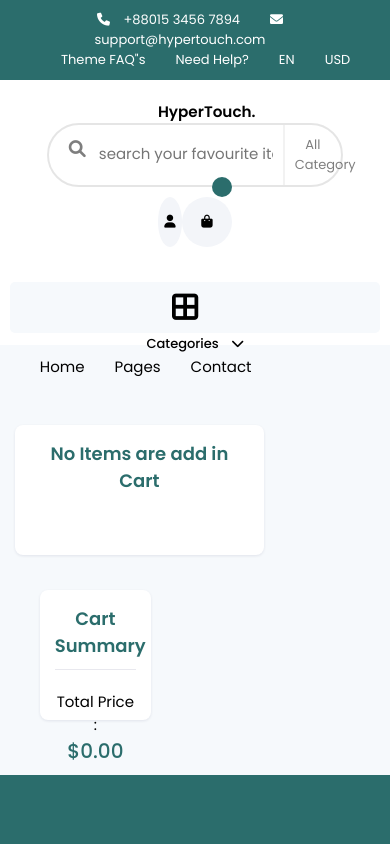
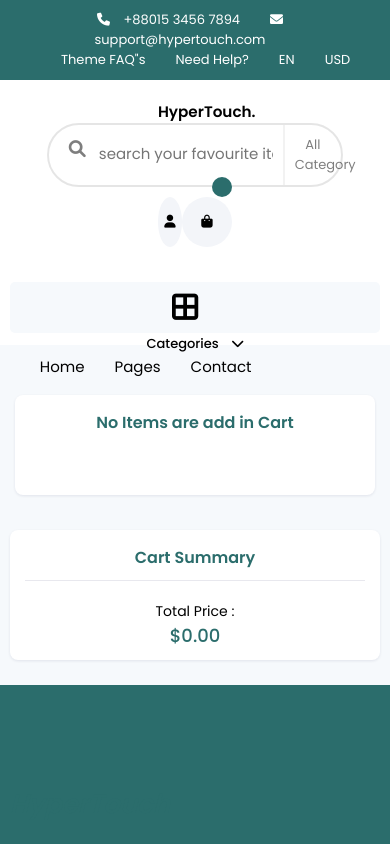
Before and after one commit to arifurrahmansajid/HyperTouch, a React (Create React App) app: page /cart in a window 390 px wide. Shown: the top 844 px of the page. Built offline with nearby package versions, Linux system fonts and the light colour scheme.

Commit message:
Update style.css

```diff
--- a/src/common/Cart/style.css
+++ b/src/common/Cart/style.css
@@ -14,68 +14,87 @@
   margin-left: 30px;
   height: 130px;
 }
+
 .cart-list {
   background: white;
   margin-top: 30px;
+  border-radius: 8px;
+  box-shadow: rgba(3, 0, 71, 0.09) 0px 1px 3px;
+  padding: 15px;
 }
+
 .cart-items .img {
   width: 150px;
   height: 150px;
 }
+
 .cart-items img {
   width: 100%;
   height: 100%;
   object-fit: contain;
 }
+
 .cart-items .cart-details h3 {
   font-size: 20px;
   font-weight: 500;
   margin-top: 20px;
 }
+
 .cart-items .cart-details h4 {
   font-size: 15px;
   font-weight: 400;
   margin-top: 50px;
   color: grey;
 }
+
 .cart-items h4 span {
   color: #2B6D6C;
   margin-left: 20px;
   font-weight: 500;
 }
+
 .removeCart {
   background: none;
   font-size: 25px;
   text-align: right;
   margin-right: 10px;
+  cursor: pointer;
 }
+
 .cartControl {
   margin-top: 50px;
 }
+
 .cartControl button {
   width: 40px;
   height: 40px;
   margin: 10px;
   border-radius: 5px;
   font-size: 20px;
+  cursor: pointer;
 }
+
 .incCart {
   background: none;
   border: 1px solid rgb(3 0 71 / 9%);
   color: #2B6D6C;
 }
+
 .desCart {
   background: #f6f9fc;
 }
+
 .cart-total h4 {
   font-size: 15px;
   font-weight: 400;
 }
+
 .cart-total h3 {
   font-size: 20px;
   font-weight: 500;
   color: #2B6D6C;
 }
+
 .cart-total h2 {
   font-size: 18px;
   margin-bottom: 20px;
@@ -83,9 +102,130 @@
   padding-bottom: 10px;
   color: #2B6D6C;
 }
+
 .no-items {
   color: #2B6D6C;
   font-size: 18px;
   margin-top: 30px;
   height: 130px;
+  text-align: center;
 }
+
+/* For tablets */
+@media (max-width: 992px) {
+  .cart-items .cart-details {
+    width: 65%;
+  }
+
+  .cart-items .cart-total {
+    width: 35%;
+    margin-left: 20px;
+  }
+
+  .cart-items .img {
+    width: 120px;
+    height: 120px;
+  }
+
+  .cart-items .cart-details h3 {
+    font-size: 18px;
+  }
+
+  .cartControl {
+    margin-top: 40px;
+  }
+
+  .cartControl button {
+    width: 35px;
+    height: 35px;
+    margin: 8px;
+    font-size: 18px;
+  }
+}
+
+/* For mobile devices */
+@media (max-width: 768px) {
+  .cart-items {
+    padding: 30px 0;
+  }
+
+  .cart-items .cart-details,
+  .cart-items .cart-total {
+    width: 100%;
+    margin-left: 0;
+  }
+
+  .cart-items .d_flex {
+    flex-direction: column;
+  }
+
+  .cart-items .cart-details h4 {
+    margin-top: 30px;
+  }
+
+  .cartControl {
+    margin-top: 30px;
+  }
+
+  .cart-list {
+    display: flex;
+    flex-direction: column;
+    align-items: center;
+    text-align: center;
+  }
+
+  .removeCart {
+    text-align: center;
+    margin-right: 0;
+    margin-top: 10px;
+  }
+}
+
+/* For smaller mobile devices */
+@media (max-width: 576px) {
+  .cart-items {
+    padding: 20px 0;
+  }
+
+  .cart-items .img {
+    width: 100px;
+    height: 100px;
+  }
+
+  .cart-items .cart-details h3 {
+    font-size: 16px;
+  }
+
+  .cart-items .cart-details h4 {
+    font-size: 14px;
+    margin-top: 20px;
+  }
+
+  .cartControl {
+    margin-top: 20px;
+  }
+
+  .cartControl button {
+    width: 30px;
+    height: 30px;
+    margin: 5px;
+    font-size: 16px;
+  }
+
+  .cart-total h2 {
+    font-size: 16px;
+  }
+
+  .cart-total h3 {
+    font-size: 18px;
+  }
+
+  .cart-total h4 {
+    font-size: 14px;
+  }
+
+  .no-items {
+    font-size: 16px;
+    height: 100px;
+  }
+}
```
